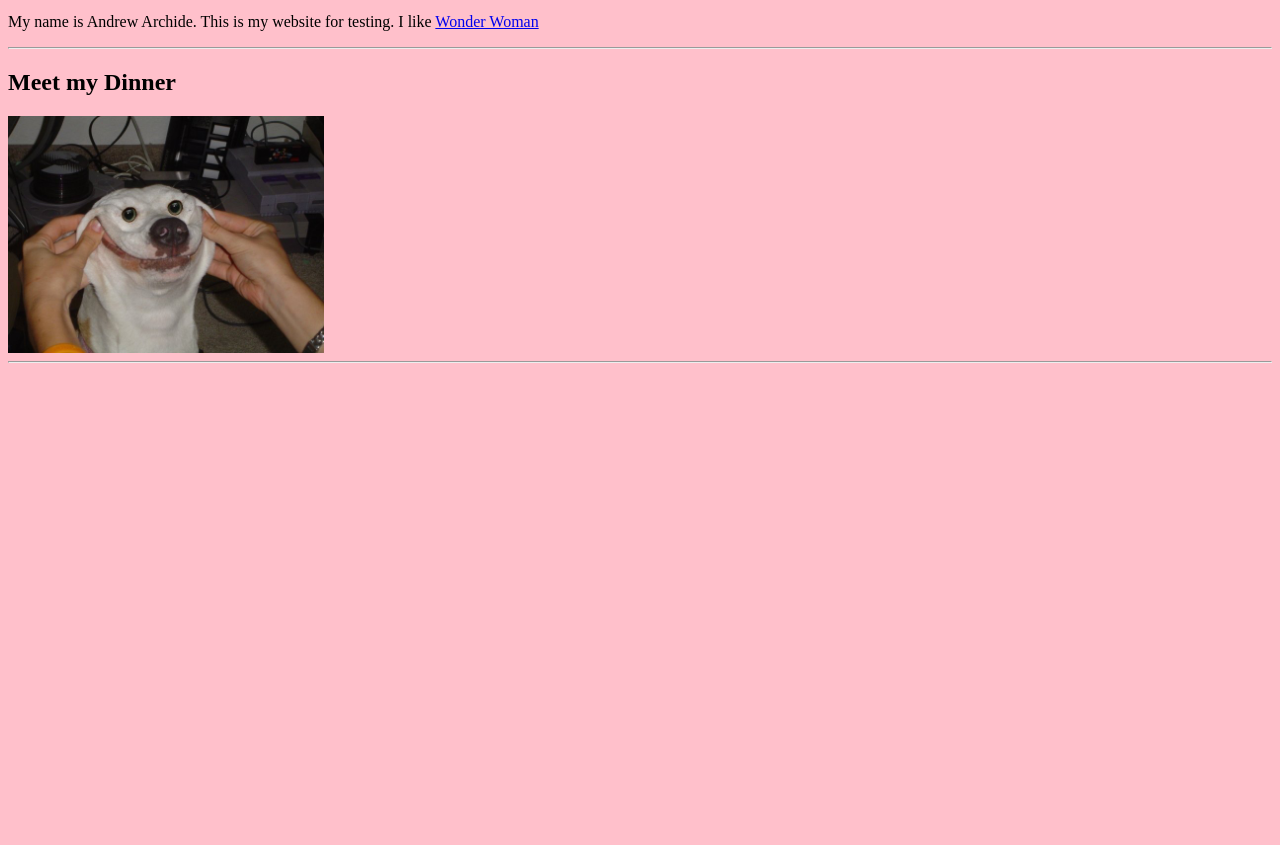
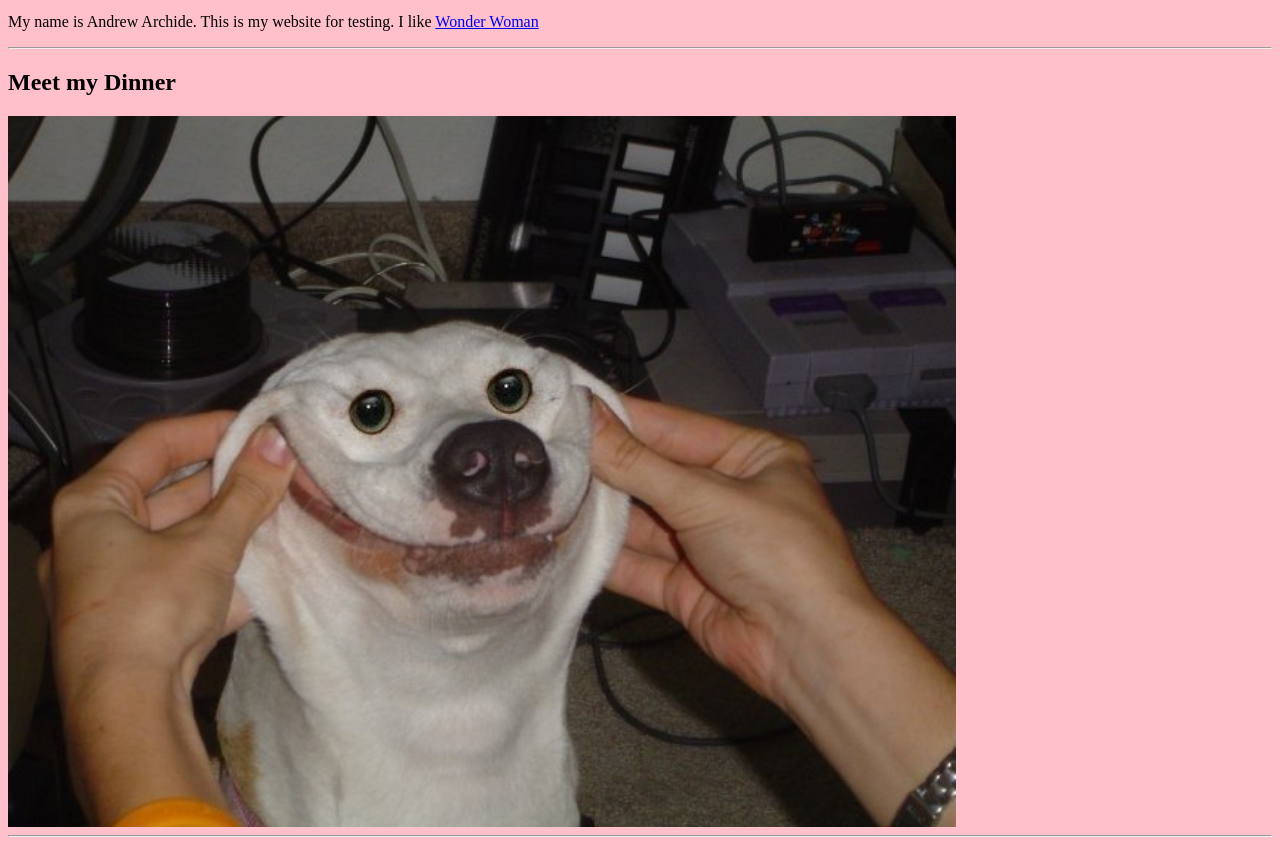
Before and after one commit to AndrewArchide/csp-2019-test, a plain HTML site: page index.html in a window 1280 px wide. Shown: the part 87-932 px from the top of the page. Before the commit the page ends 800 px from the top, so only its background shows below. Drawn offline with Linux system fonts and the light colour scheme.

Commit message:
Update index.html

```diff
--- a/index.html
+++ b/index.html
@@ -8,7 +8,7 @@
       <hr>
     <h2>Meet my Dinner</h2>
     <a href="funny-dog-one.jpg">
-        <img src="funny-dog-one.jpg" width="25%">
+        <img src="funny-dog-one.jpg" width="75%">
     </a>
   <hr>
   </body>
```
